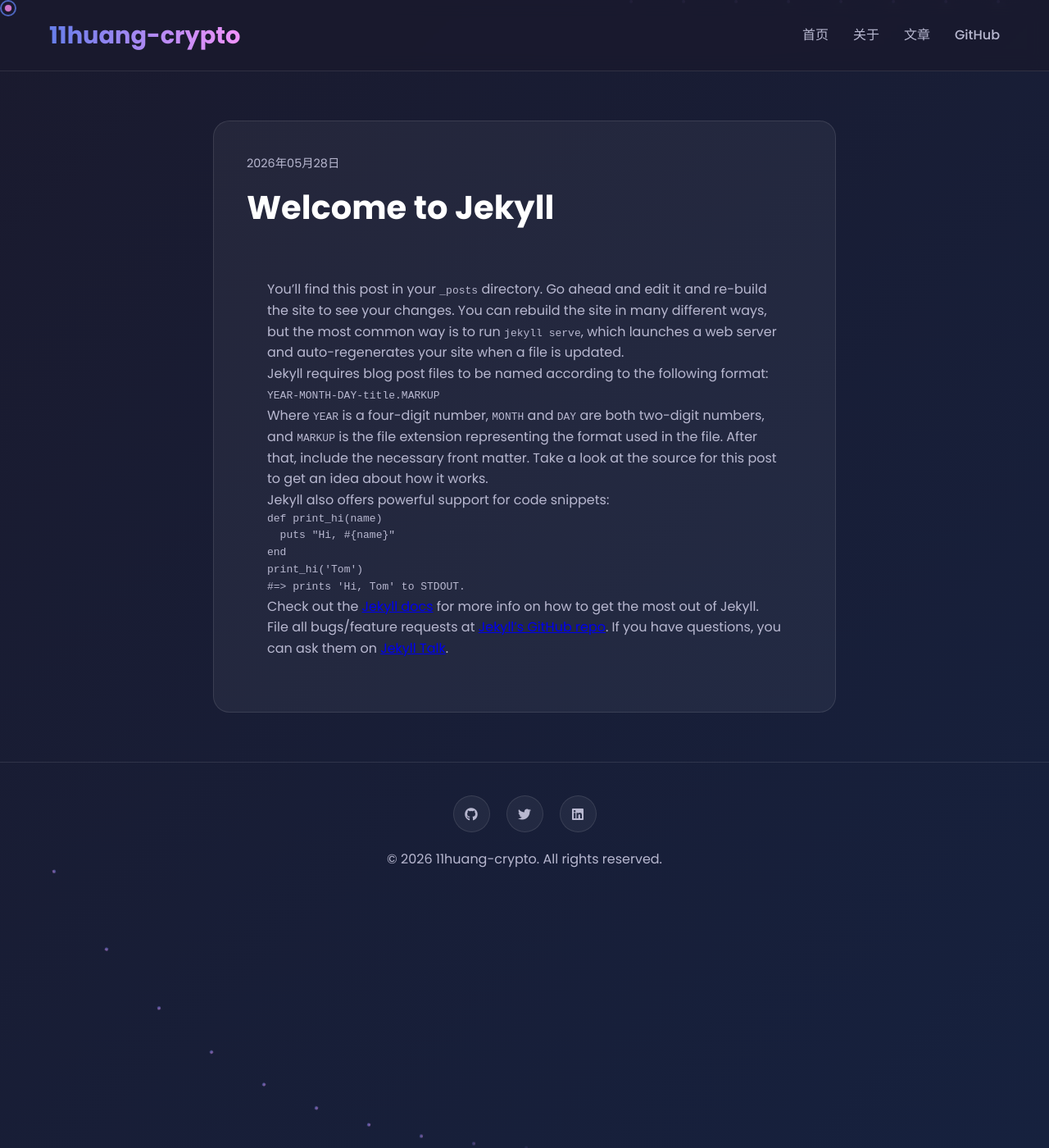
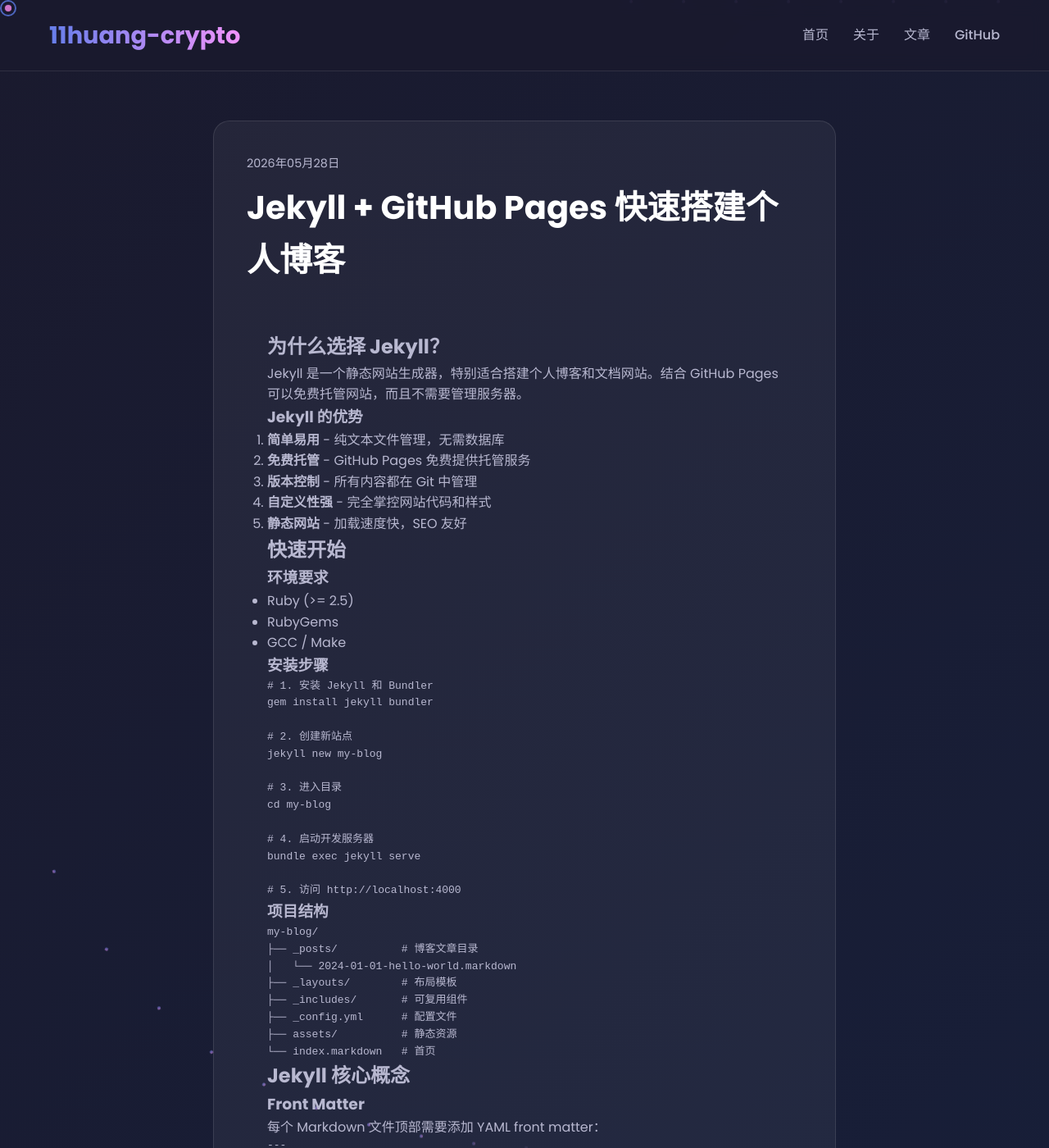
Before and after one commit to 11huang-crypto/11huang-crypto.github.io, a Jekyll site: the page built from _posts/2026-05-28-welcome-to-jekyll.markdown, in a window 1280 px wide and 1400 px high. Shown: the whole window at 82% size. Built offline with Jekyll 4.4.1, drawn with Linux system fonts in a browser that asks for light colours; some of the changed text lies outside the part shown.

Commit message:
Update content to match repository purpose

````diff
--- a/_posts/2026-05-28-welcome-to-jekyll.markdown
+++ b/_posts/2026-05-28-welcome-to-jekyll.markdown
@@ -1,30 +1,154 @@
 ---
 layout: post
-title: "Welcome to Jekyll"
+title: "Jekyll + GitHub Pages 快速搭建个人博客"
 date: 2026-05-28
-categories: jekyll update
+categories: Jekyll GitHub
 ---
 
-You’ll find this post in your `_posts` directory. Go ahead and edit it and re-build the site to see your changes. You can rebuild the site in many different ways, but the most common way is to run `jekyll serve`, which launches a web server and auto-regenerates your site when a file is updated.
+## 为什么选择 Jekyll？
 
-Jekyll requires blog post files to be named according to the following format:
+Jekyll 是一个静态网站生成器，特别适合搭建个人博客和文档网站。结合 GitHub Pages 可以免费托管网站，而且不需要管理服务器。
 
-`YEAR-MONTH-DAY-title.MARKUP`
+### Jekyll 的优势
 
-Where `YEAR` is a four-digit number, `MONTH` and `DAY` are both two-digit numbers, and `MARKUP` is the file extension representing the format used in the file. After that, include the necessary front matter. Take a look at the source for this post to get an idea about how it works.
+1. **简单易用** - 纯文本文件管理，无需数据库
+2. **免费托管** - GitHub Pages 免费提供托管服务
+3. **版本控制** - 所有内容都在 Git 中管理
+4. **自定义性强** - 完全掌控网站代码和样式
+5. **静态网站** - 加载速度快，SEO 友好
 
-Jekyll also offers powerful support for code snippets:
+## 快速开始
 
-{% highlight ruby %}
-def print_hi(name)
-  puts "Hi, #{name}"
-end
-print_hi('Tom')
-#=> prints 'Hi, Tom' to STDOUT.
-{% endhighlight %}
+### 环境要求
 
-Check out the [Jekyll docs][jekyll-docs] for more info on how to get the most out of Jekyll. File all bugs/feature requests at [Jekyll’s GitHub repo][jekyll-gh]. If you have questions, you can ask them on [Jekyll Talk][jekyll-talk].
+- Ruby (>= 2.5)
+- RubyGems
+- GCC / Make
 
-[jekyll-docs]: https://jekyllrb.com/docs/home
-[jekyll-gh]: https://github.com/jekyll/jekyll
-[jekyll-talk]: https://talk.jekyllrb.com/
+### 安装步骤
+
+```bash
+# 1. 安装 Jekyll 和 Bundler
+gem install jekyll bundler
+
+# 2. 创建新站点
+jekyll new my-blog
+
+# 3. 进入目录
+cd my-blog
+
+# 4. 启动开发服务器
+bundle exec jekyll serve
+
+# 5. 访问 http://localhost:4000
+```
+
+### 项目结构
+
+```
+my-blog/
+├── _posts/          # 博客文章目录
+│   └── 2024-01-01-hello-world.markdown
+├── _layouts/        # 布局模板
+├── _includes/       # 可复用组件
+├── _config.yml      # 配置文件
+├── assets/          # 静态资源
+└── index.markdown   # 首页
+```
+
+## Jekyll 核心概念
+
+### Front Matter
+
+每个 Markdown 文件顶部需要添加 YAML front matter：
+
+```yaml
+---
+layout: post
+title: "我的文章标题"
+date: 2024-01-01
+categories: 技术
+---
+```
+
+### Liquid 模板语言
+
+Jekyll 使用 Liquid 模板语言处理动态内容：
+
+```liquid
+{% for post in site.posts %}
+  <h2>{{ post.title }}</h2>
+  <p>{{ post.date | date: "%Y-%m-%d" }}</p>
+{% endfor %}
+```
+
+### Markdown 支持
+
+Jekyll 自动将 Markdown 转换为 HTML：
+
+```markdown
+## 二级标题
+
+- 列表项1
+- 列表项2
+
+**粗体** 和 *斜体*
+```
+
+## 部署到 GitHub Pages
+
+### 方式一：直接推送源码
+
+1. 创建 `username.github.io` 仓库
+2. 推送 Jekyll 项目代码
+3. GitHub Pages 自动构建发布
+
+### 方式二：使用 GitHub Actions
+
+创建 `.github/workflows/deploy.yml`：
+
+```yaml
+name: Deploy to GitHub Pages
+
+on:
+  push:
+    branches: [main]
+
+jobs:
+  build-and-deploy:
+    runs-on: ubuntu-latest
+    steps:
+      - uses: actions/checkout@v4
+
+      - name: Setup Ruby
+        uses: ruby/setup-ruby@v1
+
+      - name: Install dependencies
+        run: bundle install
+
+      - name: Build site
+        run: bundle exec jekyll build
+
+      - name: Deploy
+        uses: peaceiris/actions-gh-pages@v3
+        with:
+          github_token: ${{ secrets.GITHUB_TOKEN }}
+          publish_dir: ./_site
+```
+
+## 常用插件
+
+在 `_config.yml` 中配置插件：
+
+```yaml
+plugins:
+  - jekyll-feed
+  - jekyll-seo-tag
+  - jekyll-sitemap
+```
+
+## 总结
+
+Jekyll + GitHub Pages 是搭建个人博客的绝佳组合，简单、高效、免费。希望这篇文章对你有帮助！
+
+如有问题，欢迎在评论区留言交流！
````
Also changed, not shown: Gemfile (deleted, +0 -7 lines), about.markdown (+64 -15 lines), index.markdown (+40 -14 lines), Gemfile.lock (added).
